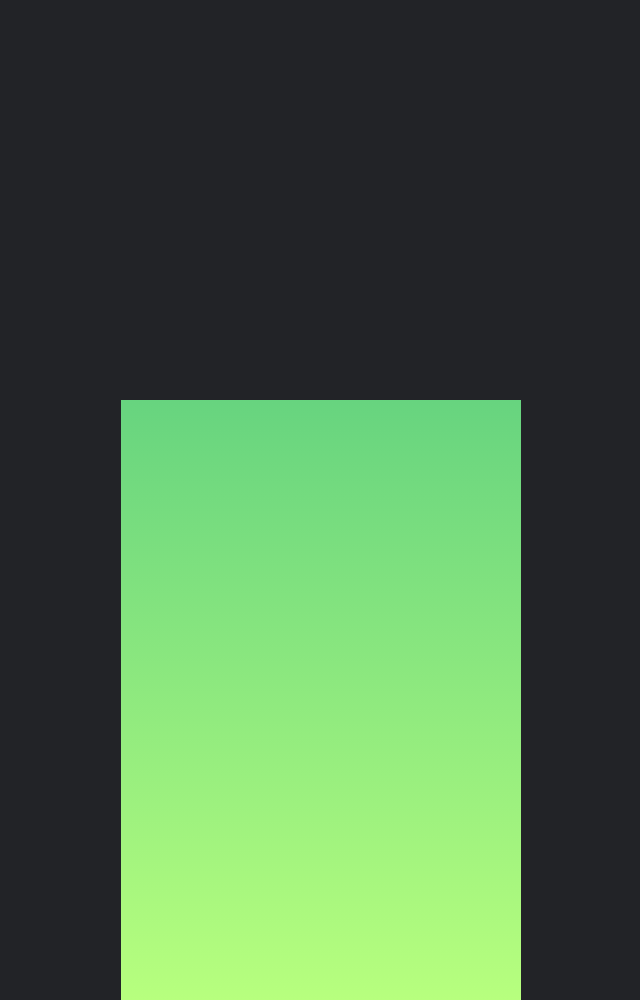
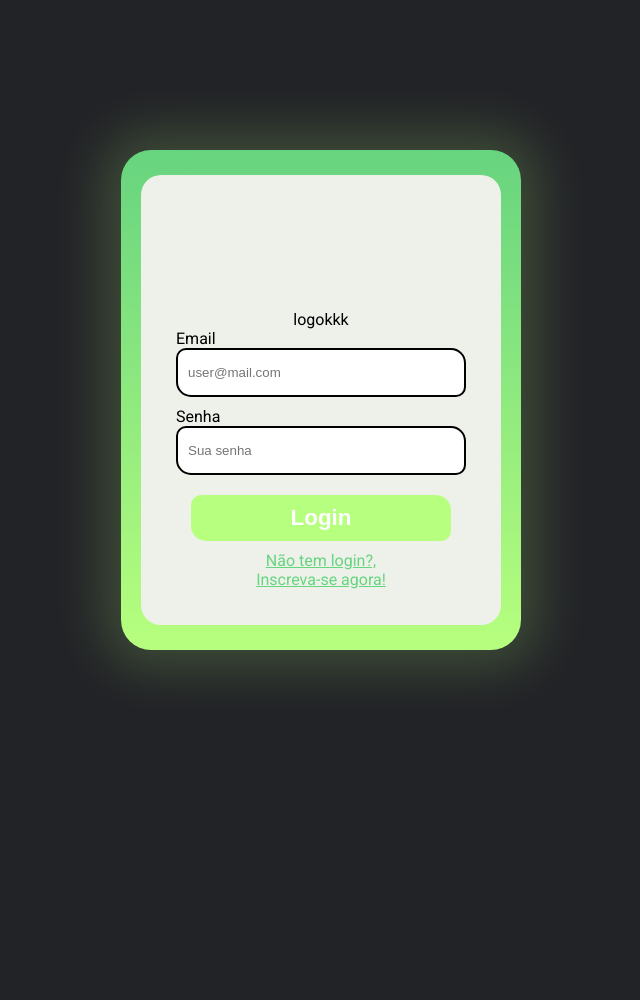
Before and after one commit to JesseLD/SiteCurso, a plain HTML site: page login.html in a window 1280 px wide. Shown: the whole page, without its empty margins (319-959 px from the left). After the commit the page ends 800 px from the top, so only its background shows below. Drawn offline with Linux system fonts and the light colour scheme.

Commit message:
pagina de login

```diff
--- a/login.html
+++ b/login.html
@@ -9,7 +9,30 @@
 </head>
 <body>
     <div class="container">
-
+        <div class="formBox">
+            <div class="preForm">
+                <form action="#" method="post">
+                    <div>
+                        <p>logokkk</p>
+                    </div>
+                    <div class="email">
+                        <label for="user">Email</label> <br>
+                        <input type="email" id="email" placeholder="user@mail.com">
+                    </div>
+                    <div class="password">
+                        <label for="user">Senha</label> <br>
+                        <input type="password" id="password" placeholder="Sua senha">
+                    </div>
+                    <div
+                    class="btn">
+                        <a href="#"><button type="submit">Login</button></a>
+                    </div>
+                    <div class="signup">
+                        <a href="">Não tem login?, <br> Inscreva-se agora!</a>
+                    </div>
+                </form>
+            </div>
+        </div>
     </div>
 
 </body>
--- a/style/login.css
+++ b/style/login.css
@@ -13,22 +13,97 @@
 *{
     box-sizing: border-box;
     padding: 0;
+    margin: 0;
 }
 body{
     background:#222327;
+    position: relative;
+    font-family: var(--fontDefault);
 }
 div.container{
-    background-image: linear-gradient(to bottom, #67D47F, #B7FF7E);
-    background-repeat: no-repeat;
-    width: 400px;
-    height: 600px;
-    position: absolute;
-    top: 50%;
-    left: 50%;
-    transform: translateY(-50%);
-    transform: translateX(-50%);
+    position: relative;
+    width: 100vw;
+    height: 100vh;
     display: flex;
     align-items: center;
     justify-content: center;
-    min-width: 300px;
+
 }
+div.formBox{
+    display: flex;
+    background-image: linear-gradient(to bottom, #67D47F, #B7FF7E);
+    width: 400px;
+    height: 500px;
+    position: relative;
+    align-items: center;
+    justify-content: center;
+    border-radius: 30px;
+    box-shadow: 0 0 50px 20px #b8ff7e2f;
+}
+div.preForm{
+    position: relative;
+    background: #edf1ea;
+    width: 90%;
+    height: 90%;
+    border-radius: 20px;
+}
+div > form{
+    position: relative;
+    top: 30%;
+    display: flex;
+    align-items: center;
+    justify-content: center;
+    flex-direction: column;
+
+}
+div.password{
+padding: 10px;
+}
+div.email>input{
+    padding: 15px 10px;
+    width: 290px;
+    border-radius: 10px 15px;
+    border: solid 2px black;
+}
+div.password>input{
+    padding: 15px 10px;
+    width: 290px;
+    border-radius: 10px 15px;
+    border: solid 2px black;
+}
+div.btn{
+    padding: 10px;
+}
+
+div.btn>a>button{
+    position: relative;
+    padding: 10px 100px;
+    border-radius: 10px 15px;
+    cursor: pointer;
+    color: white;
+    border: none;
+    background: var(--clr3);
+    font-size: 1.4em;
+    font-weight: bold;
+    transition: all 1s ease 0s;
+
+}
+div.btn>a>button:hover{
+
+    color: var(--clr3);
+
+    background: white;
+    border: 1px solid black;
+
+}
+div.btn>a>{
+
+}
+div.signup{
+    position: relative;
+    display: flex;
+    text-align: center;
+}
+div.signup>a{
+    color: var(--clr4);
+}
```
